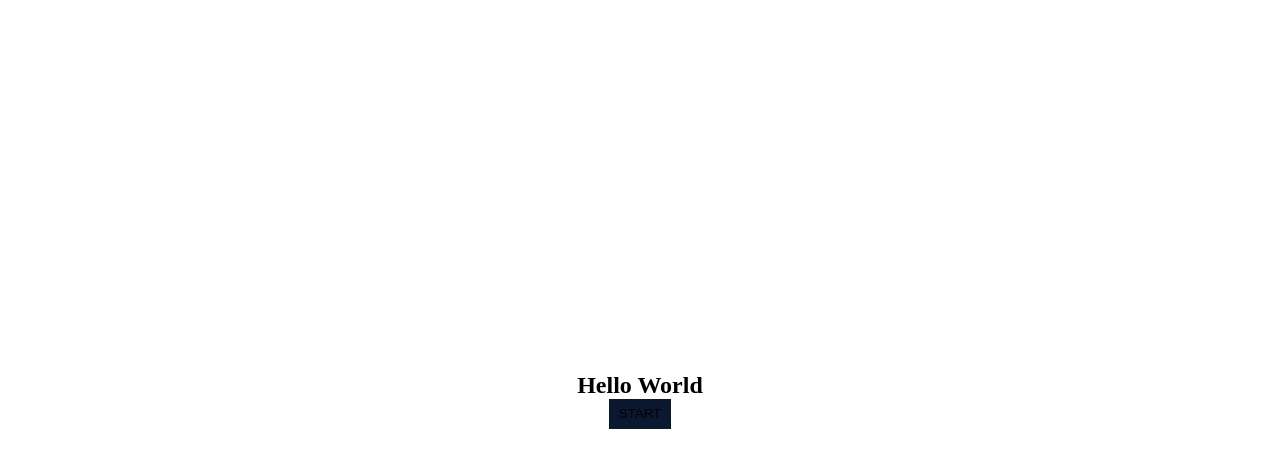
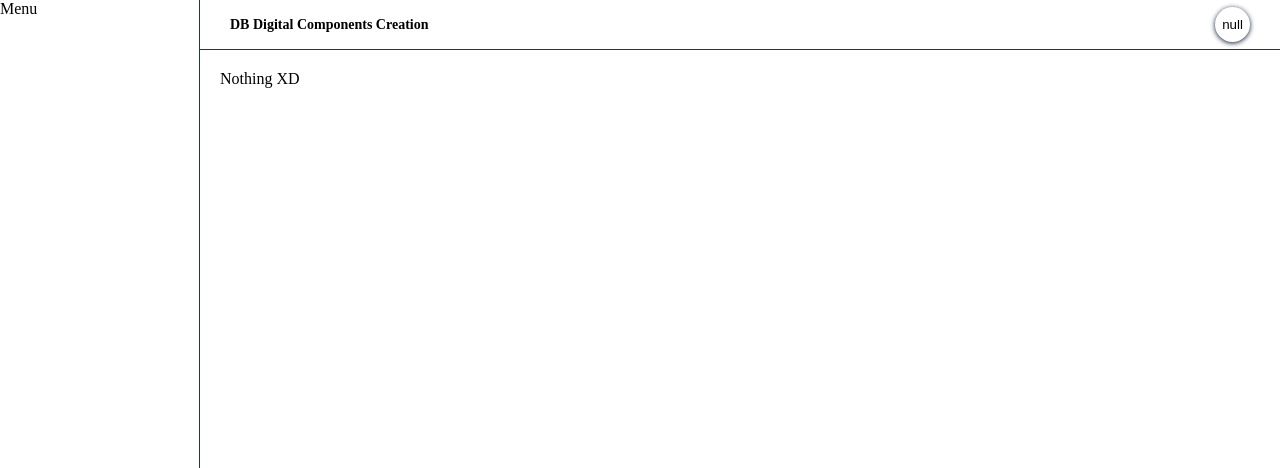
Before and after one commit to GeisielMelo/video-creator-robot, a React (Create React App) app in the folder frontend/: page /ai/projects in a window 1280 px wide. Before the commit this address led to /. Shown: the top 468 px of the page. Built offline with nearby package versions, Linux system fonts and the light colour scheme; no server answers; sample sign-in values are in the browser's storage.

Commit message:
feat: Added a new route "/ai/projects" to redirect to the user projects page.

```diff
--- a/frontend/src/AppRoutes.js
+++ b/frontend/src/AppRoutes.js
@@ -49,6 +49,7 @@ const AppRoutes = () => {
         <Route path="/" element={<Private><Index /></Private>} />
         <Route path="/ai/workbench" element={<Private><Workbench><WorkbenchOptions/></Workbench></Private>} />
         <Route path="/ai/dubbing" element={<Private><Workbench><Dubbing/></Workbench></Private>} />
+        <Route path="/ai/projects" element={<Private><Workbench>Nothing XD</Workbench></Private>} />
       </Routes>
     </AuthProvider>
   </BrowserRouter>
```
